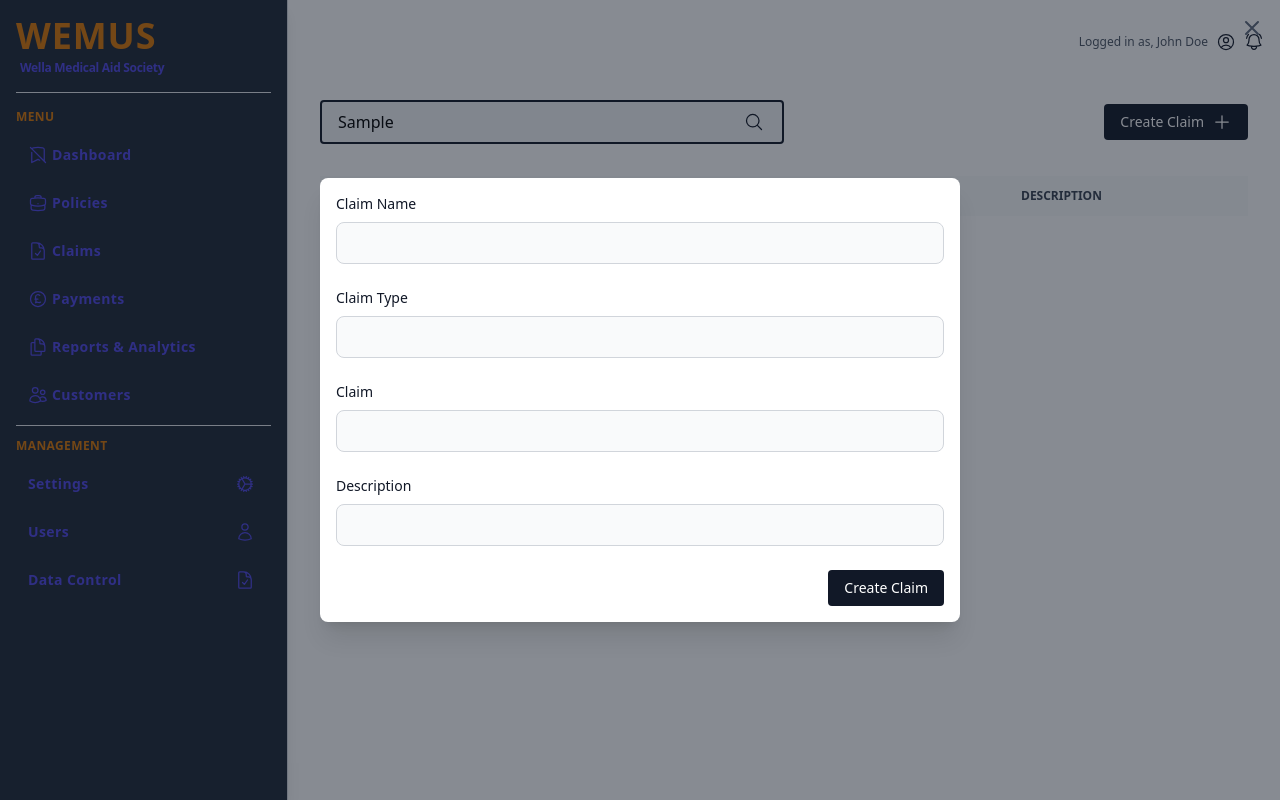
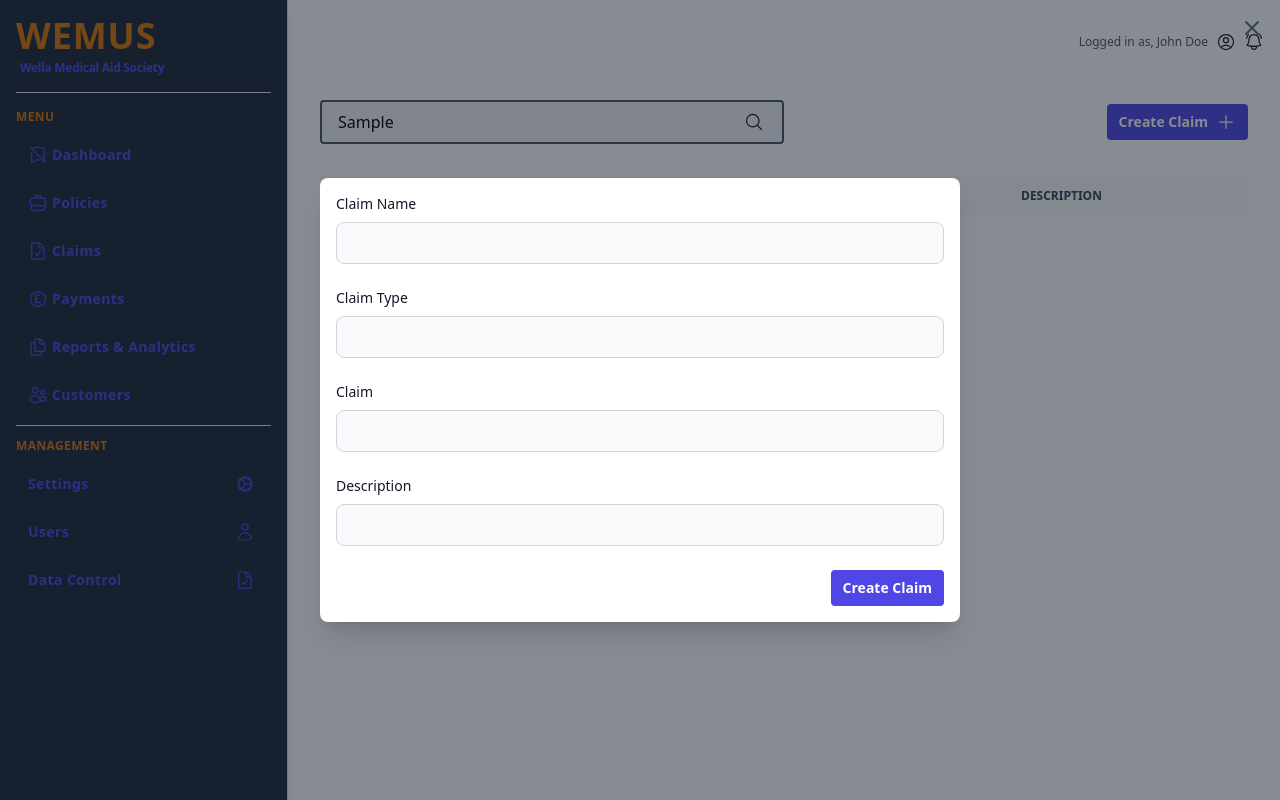
Before and after one commit to joykamlomo/his-app, a Next.js app: page /claims-management in a window 1280 px wide. Both pictures are taken after typing "Sample" into the empty fields and a click on the button "Create Claim". Built offline with nearby package versions, Linux system fonts and the light colour scheme.

Commit message:
color change

```diff
--- a/src/components/common/Button.jsx
+++ b/src/components/common/Button.jsx
@@ -3,7 +3,7 @@ import React from 'react'
 
 function Button({ buttonName }) {
   return (
-    <button className="bg-gray-900 hover:bg-gray-600 text-white text-sm inline-flex rounded px-4 py-2">
+    <button className="rounded bg-indigo-600 px-3 py-2 text-sm font-semibold text-white hover:bg-indigo-500 inline-flex">
         <span>{ buttonName }</span>
         <PlusIcon className="w-5 text-white inline-block ml-2" />
     </button>
--- a/src/pages/claims-management/index.js
+++ b/src/pages/claims-management/index.js
@@ -52,7 +52,7 @@ const Claim = () => {
         {/* Search Input */}
         <div className="flex-1">
           <div className="relative">
-            <input value={searchTerm} onChange={handleSearchInput} type="text" className="w-full bg-gray-100 border-2 border-gray-900 rounded px-4 py-2 focus:outline-none focus:shadow-outline placeholder:text-sm placeholder:tracking-wide placeholder:text-gray-600" placeholder="Claims, payments, reports, policies ..." />
+            <input value={searchTerm} onChange={handleSearchInput} type="text" className="w-full bg-gray-100 border-2 border-gray-600 rounded px-4 py-2 focus:outline-none focus:shadow-outline placeholder:text-xs placeholder:tracking-wide placeholder:text-indigo-600" placeholder="Claims, payments, reports, policies ..." />
             <div className="absolute top-0 right-0 mt-3 mr-5">
               <MagnifyingGlassIcon className="w-5 text-gray-900" />
             </div>
@@ -60,9 +60,11 @@ const Claim = () => {
         </div>
         {/* Create Policy Button */}
         <div className="flex-1 text-right">
-          <button className="bg-gray-900 hover:bg-gray-600 text-white text-sm inline-flex rounded px-4 py-2" onClick={handleModalOpen}>
-            <span>Create Claim</span>
+          <button className="rounded bg-indigo-600 px-3 py-2 text-sm font-semibold text-white hover:bg-indigo-500 inline-flex" onClick={handleModalOpen}>
+            Create Claim
+            <span className='flex items-center'>
             <PlusIcon className="w-5 text-white inline-block ml-2" />
+            </span>
           </button>
         </div>
       </div>
@@ -138,7 +140,7 @@ const Claim = () => {
   </div>
 
             <div className="flex justify-end">
-              <button type="submit" className="bg-gray-900 hover:bg-gray-600 text-white text-sm inline-flex rounded px-4 py-2">
+              <button type="submit" className="rounded bg-indigo-600 px-3 py-2 text-sm font-semibold text-white hover:bg-indigo-500 inline-flex">
                 Create Claim
               </button>
             </div>
--- a/src/pages/customer-management/index.js
+++ b/src/pages/customer-management/index.js
@@ -164,7 +164,7 @@ const Customer = () => {
   </div>
 
             <div className="flex justify-end">
-              <button type="submit" className="bg-gray-900 hover:bg-gray-600 text-white text-sm inline-flex rounded px-4 py-2">
+              <button type="submit" className="rounded bg-indigo-600 px-3 py-2 text-sm font-semibold text-white hover:bg-indigo-500 inline-flex">
                 Create Customer
               </button>
             </div>
--- a/src/pages/payments-management/index.js
+++ b/src/pages/payments-management/index.js
@@ -61,7 +61,7 @@ const Payments = () => {
         {/* Create Policy Button */}
         <div className="flex-1 text-right">
           <button className="rounded bg-indigo-600 px-3 py-2 text-sm font-semibold text-white hover:bg-indigo-500 inline-flex" onClick={handleModalOpen}>
-            <span>Create Payment</span>
+            Create Payment
             <span className='flex items-center'>
             <PlusIcon className="w-5 text-white inline-block ml-2" />
             </span>
@@ -140,7 +140,7 @@ const Payments = () => {
   </div>
 
             <div className="flex justify-end">
-              <button type="submit" className="bg-gray-900 hover:bg-gray-600 text-white text-sm inline-flex rounded px-4 py-2">
+              <button type="submit" className="rounded bg-indigo-600 px-3 py-2 text-sm font-semibold text-white hover:bg-indigo-500 inline-flex">
                 Create Payment
               </button>
             </div>
--- a/src/pages/policy-management/index.js
+++ b/src/pages/policy-management/index.js
@@ -52,7 +52,7 @@ const Policy = () => {
         {/* Search Input */}
         <div className="flex-1">
           <div className="relative">
-            <input value={searchTerm} onChange={handleSearchInput} type="text" className="w-full bg-gray-100 border-2 border-gray-900 rounded px-4 py-2 focus:outline-none focus:shadow-outline placeholder:text-sm placeholder:tracking-wide placeholder:text-gray-600" placeholder="Claims, payments, reports, policies ..." />
+            <input value={searchTerm} onChange={handleSearchInput} type="text" className="w-full bg-gray-100 border-2 border-gray-600 rounded px-4 py-2 focus:outline-none focus:shadow-outline placeholder:text-xs placeholder:tracking-wide placeholder:text-indigo-600" placeholder="Claims, payments, reports, policies ..." />
             <div className="absolute top-0 right-0 mt-3 mr-5">
               <MagnifyingGlassIcon className="w-5 text-gray-900" />
             </div>
@@ -60,7 +60,7 @@ const Policy = () => {
         </div>
         {/* Create Policy Button */}
         <div className="flex-1 text-right">
-          <button className="bg-gray-900 hover:bg-gray-600 text-white text-sm inline-flex rounded px-4 py-2" onClick={handleModalOpen}>
+          <button className="rounded bg-indigo-600 px-3 py-2 text-sm font-semibold text-white hover:bg-indigo-500 inline-flex" onClick={handleModalOpen}>
             <span>Create Policy</span>
             <PlusIcon className="w-5 text-white inline-block ml-2" />
           </button>
@@ -138,7 +138,7 @@ const Policy = () => {
   </div>
 
             <div className="flex justify-end">
-              <button type="submit" className="bg-gray-900 hover:bg-gray-600 text-white text-sm inline-flex rounded px-4 py-2">
+              <button type="submit" className="rounded bg-indigo-600 px-3 py-2 text-sm font-semibold text-white hover:bg-indigo-500 inline-flex">
                 Create Policy
               </button>
             </div>
--- a/src/pages/users-management/index.js
+++ b/src/pages/users-management/index.js
@@ -52,7 +52,7 @@ const User = () => {
         {/* Search Input */}
         <div className="flex-1">
           <div className="relative">
-            <input value={searchTerm} onChange={handleSearchInput} type="text" className="w-full bg-gray-100 border-2 border-gray-900 rounded px-4 py-2 focus:outline-none focus:shadow-outline placeholder:text-sm placeholder:tracking-wide placeholder:text-gray-600" placeholder="Claims, payments, reports, policies ..." />
+            <input value={searchTerm} onChange={handleSearchInput} type="text" className="w-full bg-gray-100 border-2 border-gray-600 rounded px-4 py-2 focus:outline-none focus:shadow-outline placeholder:text-xs placeholder:tracking-wide placeholder:text-indigo-600" placeholder="Claims, payments, reports, policies ..." />
             <div className="absolute top-0 right-0 mt-3 mr-5">
               <MagnifyingGlassIcon className="w-5 text-gray-900" />
             </div>
@@ -60,7 +60,7 @@ const User = () => {
         </div>
         {/* Create Policy Button */}
         <div className="flex-1 text-right">
-          <button className="bg-gray-900 hover:bg-gray-600 text-white text-sm inline-flex rounded px-4 py-2" onClick={handleModalOpen}>
+          <button className="rounded bg-indigo-600 px-3 py-2 text-sm font-semibold text-white hover:bg-indigo-500 inline-flex" onClick={handleModalOpen}>
             <span>Create Policy</span>
             <PlusIcon className="w-5 text-white inline-block ml-2" />
           </button>
@@ -138,7 +138,7 @@ const User = () => {
   </div>
 
             <div className="flex justify-end">
-              <button type="submit" className="bg-gray-900 hover:bg-gray-600 text-white text-sm inline-flex rounded px-4 py-2">
+              <button type="submit" className="rounded bg-indigo-600 px-3 py-2 text-sm font-semibold text-white hover:bg-indigo-500 inline-flex">
                 Create Policy
               </button>
             </div>
```
